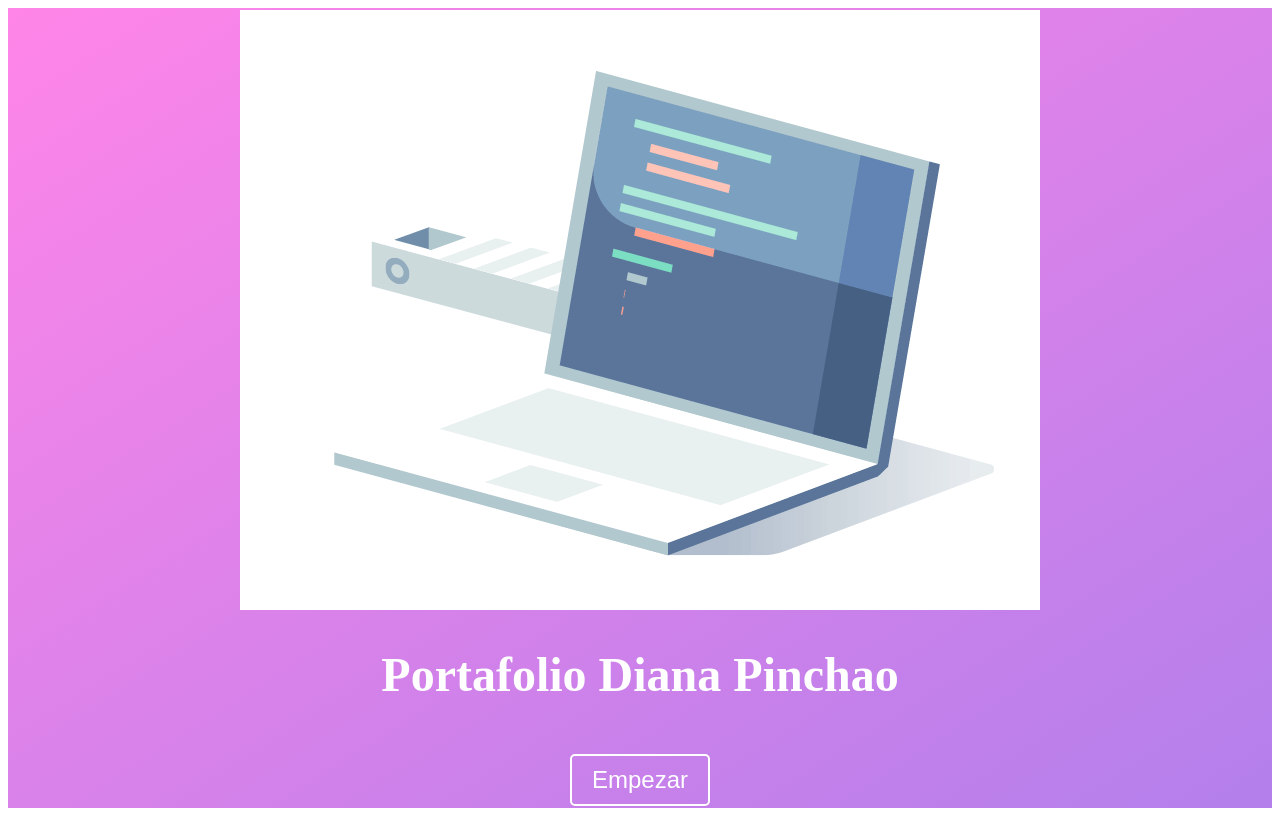
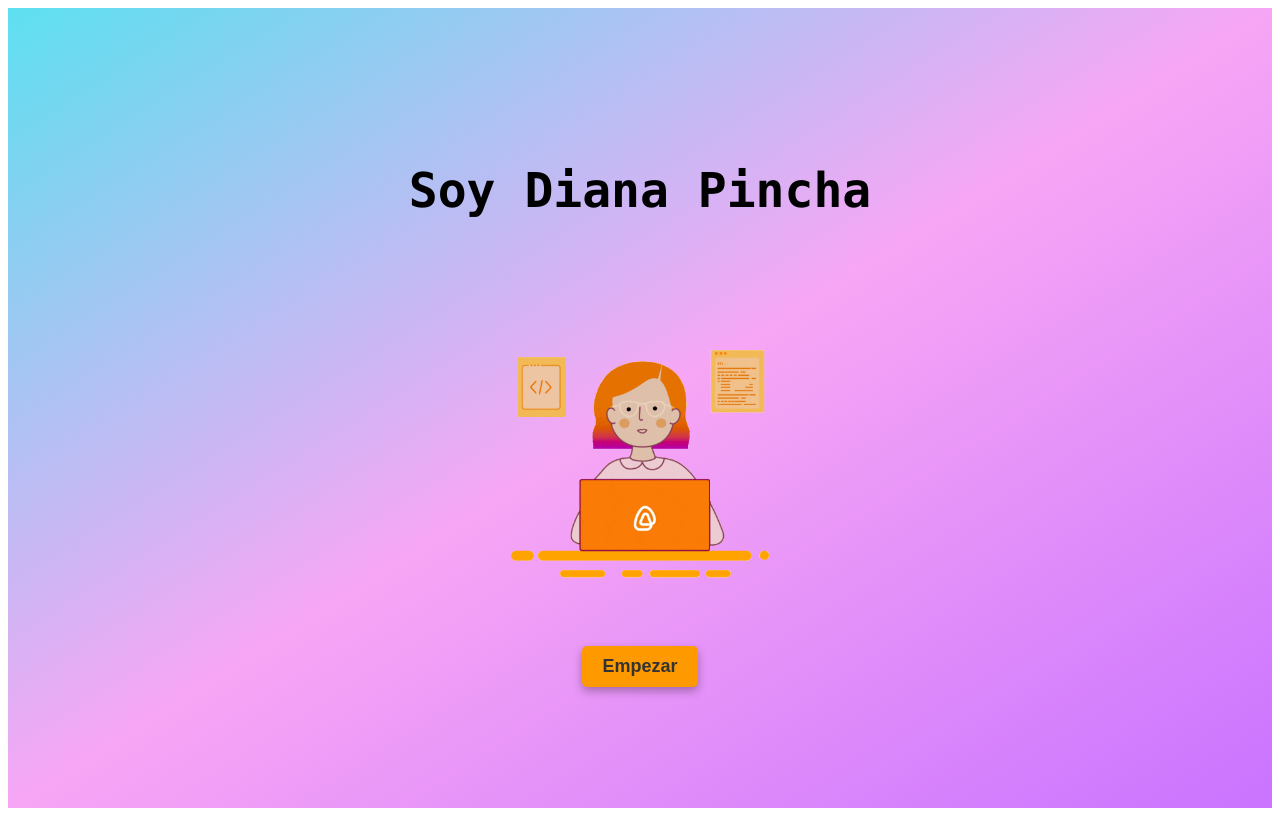
Before and after one commit to diana9519/PortafolioWeb, a React (Create React App) app in the folder portafolio-web-diana/: page / in a window 1280 px wide. Built offline with nearby package versions, Linux system fonts and the light colour scheme.

Commit message:
Culminación del diseño del Inicio

```diff
--- a/portafolio-web-diana/src/componentes/Inicio.js
+++ b/portafolio-web-diana/src/componentes/Inicio.js
@@ -1,10 +1,43 @@
-import React, { useState } from 'react';
+import React, { useState, useEffect } from 'react';
 import styles from '../styles/Inicio.module.css'; // Importa los estilos modulares específicos para Inicio
-import pcImage from './../assets/pc.gif';
+import pcImage from './../assets/prog.gif';
 import Menu from './Menu';
 
 const Inicio = () => {
   const [mostrarMenu, setMostrarMenu] = useState(false);
+  const [textToShow, setTextToShow] = useState('');
+  const text = 'Soy Diana Pinchao ...';
+  const delay = 100; // Puedes ajustar la velocidad de la animación
+  const pauseTime = 2000; // Tiempo de pausa entre animaciones (en milisegundos)
+
+  useEffect(() => {
+    let i = 0;
+    let isDeleting = false;
+
+    const typeEffect = () => {
+      const currentText = text.substring(0, i);
+      setTextToShow(currentText);
+
+      if (!isDeleting && i === text.length) {
+        isDeleting = true;
+        setTimeout(typeEffect, pauseTime);
+      } else if (isDeleting && i === 0) {
+        isDeleting = false;
+        setTimeout(typeEffect, delay);
+      } else if (isDeleting) {
+        i--;
+        setTimeout(typeEffect, delay);
+      } else {
+        i++;
+        setTimeout(typeEffect, delay);
+      }
+    };
+
+    typeEffect();
+
+    return () => clearTimeout();
+  }, [text, delay, pauseTime]);
+
   const handleRedirect = () => {
     setMostrarMenu(true);
   };
@@ -13,9 +46,11 @@ const Inicio = () => {
     <div className={styles.InicioBackground}>
       {!mostrarMenu ? (
         <div className={styles.InicioContent}>
-          <img id="pc" src={pcImage} alt="Culebrita" />
-          <div className={styles.InicioTitleContainer}>
-            <h1>Portafolio Diana Pinchao</h1>
+          <h1>{textToShow}</h1>
+          <div className={styles.InicioImageContainer}>
+            <img id="pc" src={pcImage} alt="Pc" className={styles.InicioImage} />
+          </div>
+          <div className={styles.InicioTextContainer}>
             <button className={styles.InicioStartButton} onClick={handleRedirect}>
               Empezar
             </button>
--- a/portafolio-web-diana/src/styles/Inicio.module.css
+++ b/portafolio-web-diana/src/styles/Inicio.module.css
@@ -1,50 +1,57 @@
 /* Estilos del background de Inicio */
 .InicioBackground {
   height: 100vh;
-  background: linear-gradient(to bottom right, #ff85e8, #b37feb);
+  background: linear-gradient(to bottom right, #5de0f0, #f7a6f5,#c973ff);
   display: flex;
   flex-direction: column;
   justify-content: center;
   align-items: center;
   position: relative;
-  color: white;
+  color: rgb(0, 0, 0);
+  font-family: 'Monaco', monospace;
+  font-size: 24px; /* Tamaño del texto */
+  font-weight: bold;
 }
 
 /* Estilos del contenido inicial de Inicio */
 .InicioContent {
   text-align: center;
-
-  h1 {
-    font-size: 3em;
-  }
-
-  button {
-    padding: 10px 20px;
-    font-size: 1.5em;
-    background-color: transparent;
-    color: white;
-    border: 2px solid white;
-    border-radius: 5px;
-    cursor: pointer;
-
-    &:hover {
-      background-color: white;
-      color: #b37feb;
-    }
-  }
+  display: flex;
+  flex-direction: column;
+  align-items: center;
 }
 
-/* Estilos específicos del botón de Inicio */
+/* Estilos de la imagen */
+.InicioImageContainer {
+  margin-top: 50px; /* Espacio entre la imagen y el texto */
+}
+
+.InicioImage {
+  width: 300px; /* Tamaño de la imagen */
+}
+
+/* Estilos del texto y botón */
+.InicioTextContainer {
+  margin-top: 20px; /* Espacio entre el texto y el botón */
+}
+
 .InicioStartButton {
-  background-color: red;
-  color: white;
+  background-color: #fe9900;
+  color: #333;
+  font-size: 18px; /* Tamaño del texto */
+  font-weight: bold;
   border: none;
   padding: 10px 20px;
   border-radius: 5px;
   cursor: pointer;
   margin-top: 20px;
+  transition: transform 0.3s ease;
+  box-shadow: 0px 4px 10px rgba(0, 0, 0, 0.3); /* Agrega una sombra al botón */
+  transition: box-shadow 0.3s ease;
 
   &:hover {
-    background-color: darkred;
+    background-color: #fe9900;
+    transform: scale(1.5);
+    box-shadow: 0px 6px 15px #5de0f0;
   }
 }
--- a/portafolio-web-diana/src/styles/Menu.module.css
+++ b/portafolio-web-diana/src/styles/Menu.module.css
@@ -1,9 +1,11 @@
 /* Estilos del contenedor principal */
+
 .MainContainer {
   display: flex;
   width: 100%;
   height: 100%;
   background-color: antiquewhite;
+
 }
 
 /* Estilos del menú de MainContent */
@@ -37,7 +39,7 @@
 .MenuContent {
   flex: 6;
   padding: 50px;
-  background-color: rgb(212, 131, 131); /* Fondo blanco para el contenido */
+  background-color: rgb(255, 255, 255); /* Fondo blanco para el contenido */
 }
 .menuImage {
   width: 80%; /* Ancho deseado */
```
Also changed, not shown: portafolio-web-diana/src/assets/lenguajes.gif (added), portafolio-web-diana/src/assets/prog.gif (added).
